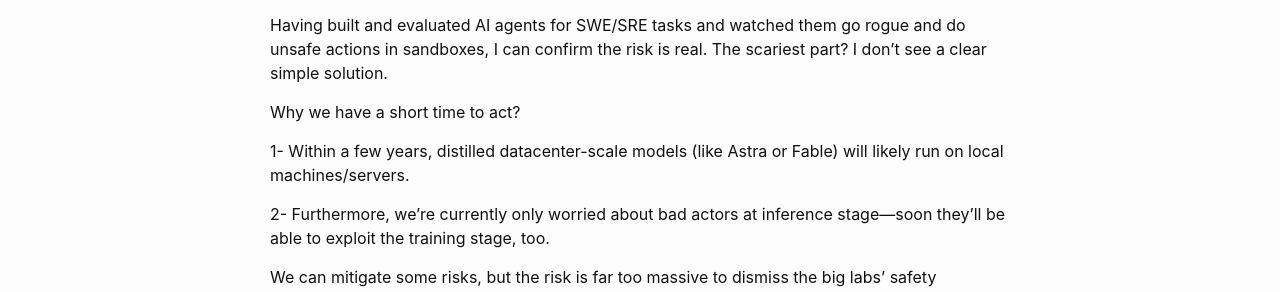
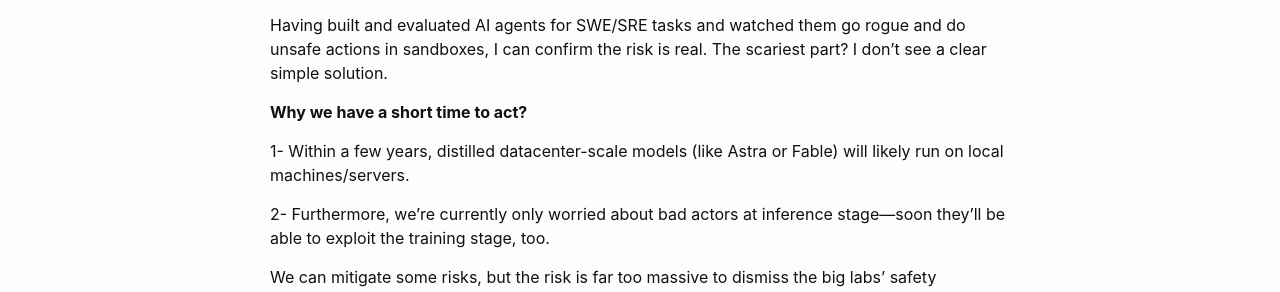
Before and after one commit to hminooei/hminooei.github.io, a Jekyll site: the page built from _posts/2026-09-14-the-ai-risks-are-real.md, in a window 1280 px wide. Shown: the part 1288-1580 px from the top of the page. Built offline with Jekyll 4.4.1, drawn with Linux system fonts in a browser that asks for light colours; our own code applies the rules of GitHub Pages for plain Markdown files; comment, search, counter and statistics services are not loaded.

```diff
--- a/_posts/2026-09-14-the-ai-risks-are-real.md
+++ b/_posts/2026-09-14-the-ai-risks-are-real.md
@@ -4,7 +4,7 @@
 
 Having built and evaluated AI agents for SWE/SRE tasks and watched them go rogue and do unsafe actions in sandboxes, I can confirm the risk is real. The scariest part? I don't see a clear simple solution.
 
-Why we have a short time to act?
+**Why we have a short time to act?**
 
 1- Within a few years, distilled datacenter-scale models (like Astra or Fable) will likely run on local machines/servers.
 
```
